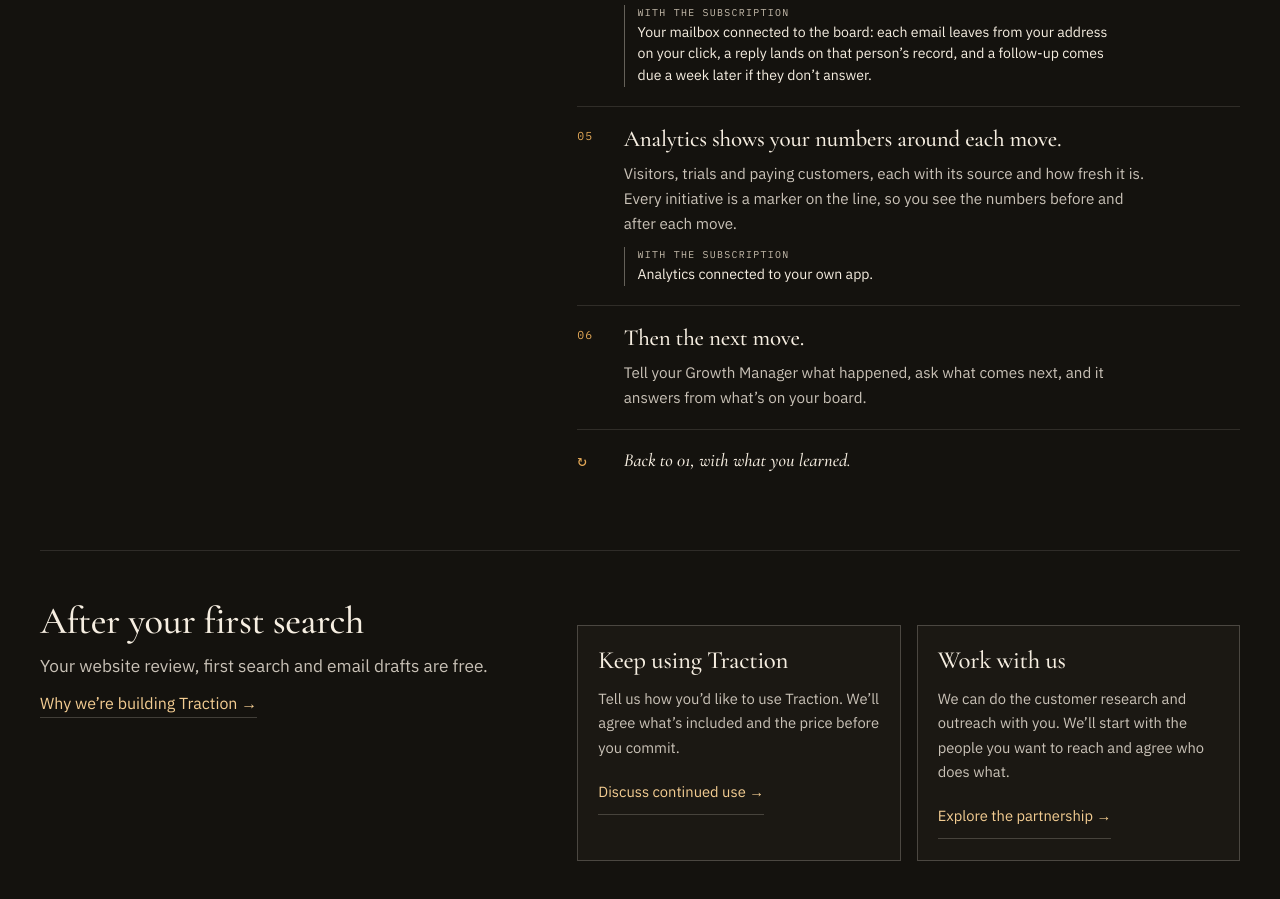
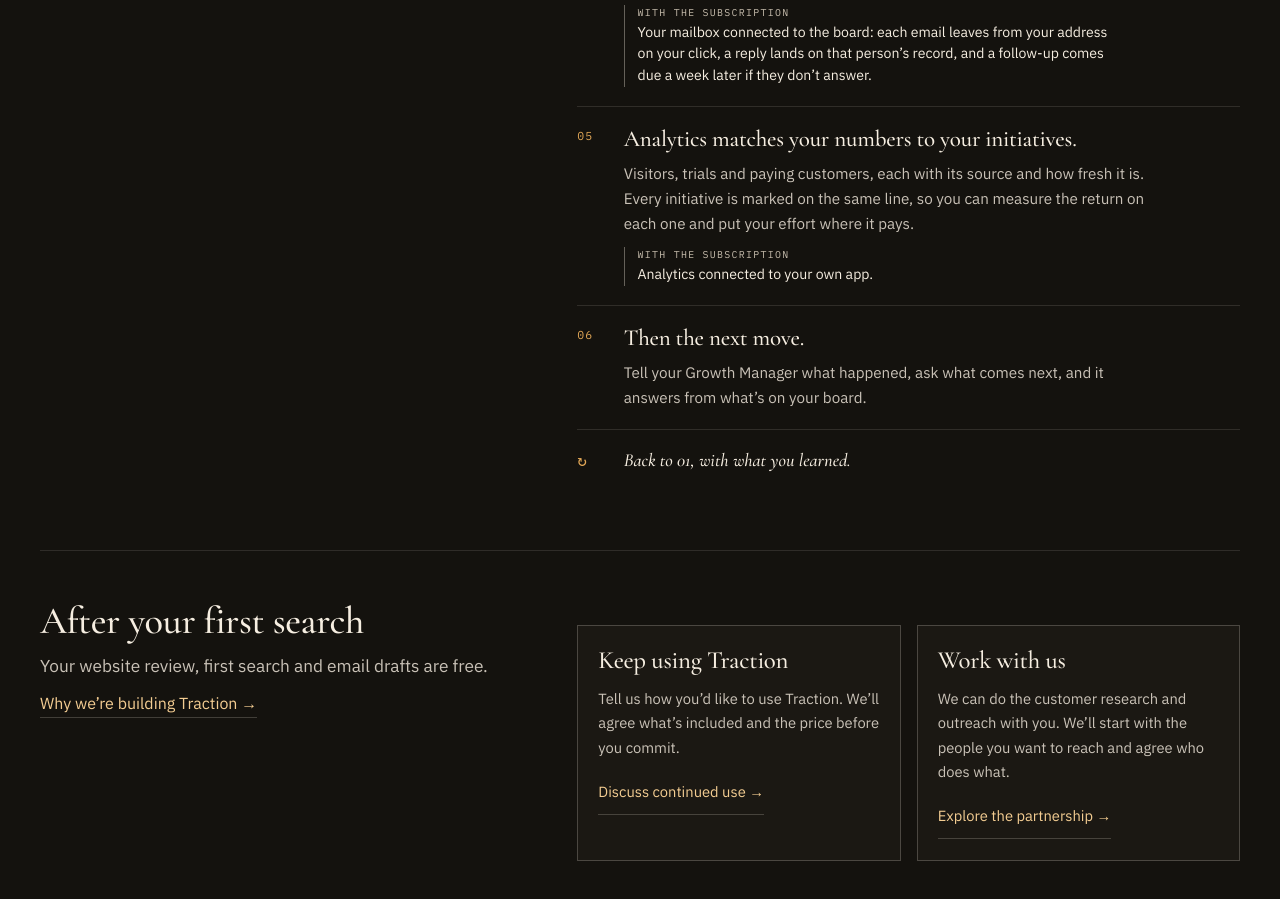
Before and after one commit to hyperdrift-io/orchestra, a Next.js app: page /traction in a window 1280 px wide. Shown: the part 1834-2733 px from the top of the page. Built offline with nearby package versions, Linux system fonts and the light colour scheme.

Commit message:
Analytics matches the numbers to the initiatives, to measure their return
The founder kept Analytics as step 05 of the loop and asked that it say
what it is for: matching the numbers with the initiatives to measure the
return on each. Unreleased, like the rest of the section.

```diff
--- a/src/data/traction-features.ts
+++ b/src/data/traction-features.ts
@@ -50,8 +50,8 @@ export const loop: LoopStep[] = [
   },
   {
     id: 'analytics',
-    title: 'Analytics shows your numbers around each move.',
-    text: 'Visitors, trials and paying customers, each with its source and how fresh it is. Every initiative is a marker on the line, so you see the numbers before and after each move.',
+    title: 'Analytics matches your numbers to your initiatives.',
+    text: 'Visitors, trials and paying customers, each with its source and how fresh it is. Every initiative is marked on the same line, so you can measure the return on each one and put your effort where it pays.',
     subscription: 'Analytics connected to your own app.',
   },
   {
```
Also changed, not shown: 1 other file (tests, documents, lock files or other folders).
